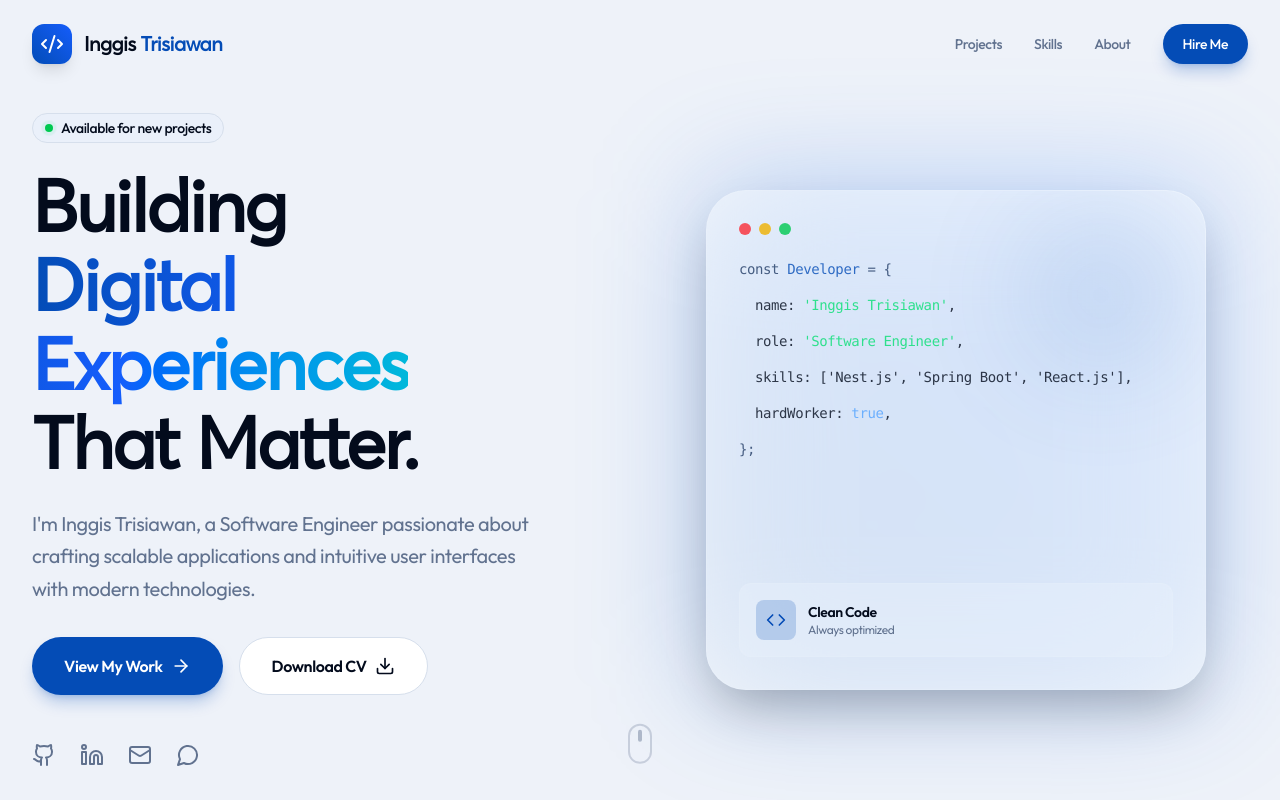
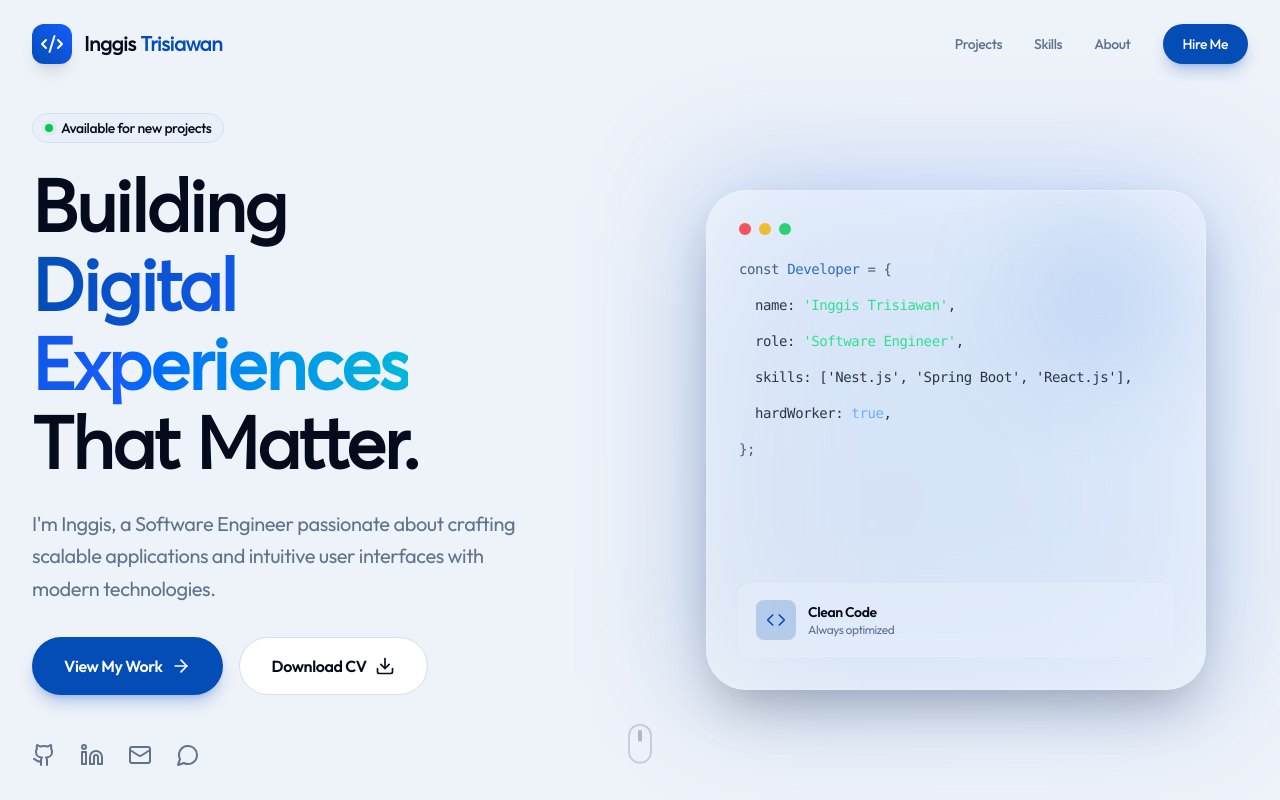
Before and after one commit to inggiskurnia/portofolio-web, a Next.js app: page / in a window 1280 px wide. Shown: the top 800 px of the page. Built offline with nearby package versions, Linux system fonts and the light colour scheme.

Commit message:
fix: styling about

```diff
--- a/src/components/sections/Footer.tsx
+++ b/src/components/sections/Footer.tsx
@@ -24,9 +24,7 @@ const Footer: FC = () => {
               Made with <Heart size={14} className="text-red-500 fill-red-500 animate-pulse" /> in
               Indonesia
             </p>
-            <p className="text-muted-foreground text-sm mt-1">
-              © {new Date().getFullYear()} Inggis Trisiawan.
-            </p>
+            <p className="text-muted-foreground text-sm mt-1">© {new Date().getFullYear()}</p>
           </div>
 
           <div className="flex items-center gap-6">
--- a/src/components/sections/Hero.tsx
+++ b/src/components/sections/Hero.tsx
@@ -42,8 +42,8 @@ const Hero: FC = () => {
             </h1>
 
             <p className="text-lg md:text-xl text-muted-foreground mb-8 max-w-lg leading-relaxed">
-              I&apos;m Inggis Trisiawan, a Software Engineer passionate about crafting scalable
-              applications and intuitive user interfaces with modern technologies.
+              I&apos;m Inggis, a Software Engineer passionate about crafting scalable applications
+              and intuitive user interfaces with modern technologies.
             </p>
 
             <div className="flex flex-wrap gap-4 mb-12">
```
